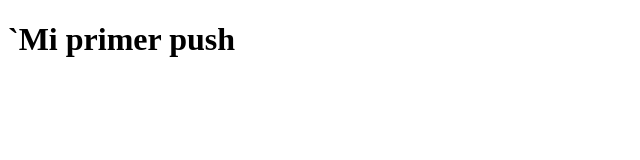
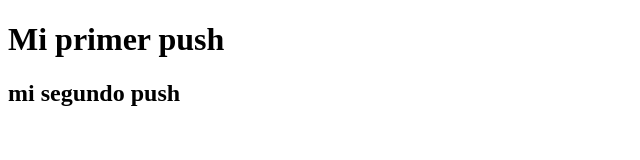
Before and after one commit to codigoLima/Nodejs-Push-Notification, a plain HTML site: page index.html in a window 1280 px wide. Shown: the whole page, without its empty margins (0-640 px from the left). Drawn offline with Linux system fonts and the light colour scheme.

Commit message:
segundo commit

```diff
--- a/index.html
+++ b/index.html
@@ -6,6 +6,7 @@
     <title>Document</title>
   </head>
   <body>
-    <h1>`Mi primer push</h1>
+    <h1>Mi primer push</h1>
+    <h2>mi segundo push</h2>
   </body>
 </html>
```
